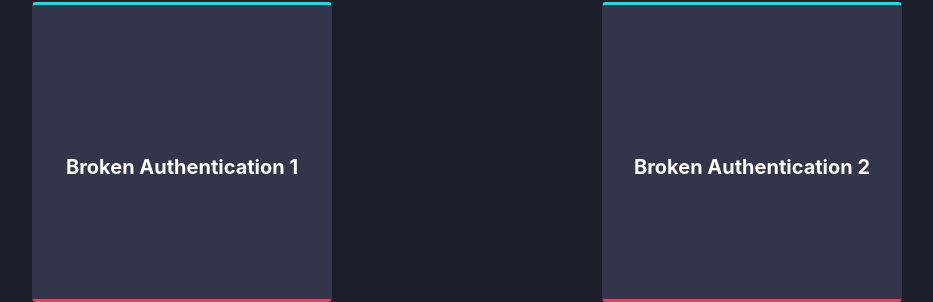
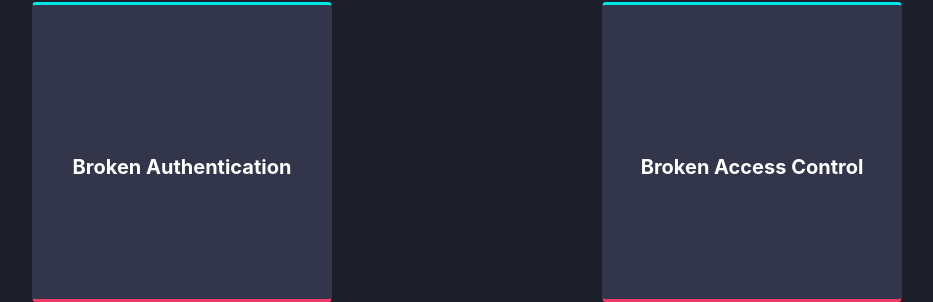
Before and after one commit to Ayodub/T4A2, a Flask app: page / in a window 1280 px wide. Shown: the part 510-812 px from the top of the page, without its empty margins (173-1106 px from the left). Run offline with Flask 2, Linux system fonts and the light colour scheme; some libraries are stand-ins or nearby versions.

Commit message:
Update main.html

```diff
--- a/templates/main.html
+++ b/templates/main.html
@@ -33,13 +33,13 @@
      <div class="col-lg-6 text-center mt-4">
       <a href="/guess_home" class="btn btn-sq-lg btn-primary">
           <span class="center">
-            Broken Authentication 1            </span>
+            Broken Authentication           </span>
        </a>
    </div>
    <div class="col-lg-6 text-center mt-4">
     <a href="/cookie_home" class="btn btn-sq-lg btn-primary">
         <span class="center">
-          Broken Authentication 2             </span>
+          Broken Access Control             </span>
      </a>
  </div>
 
```
